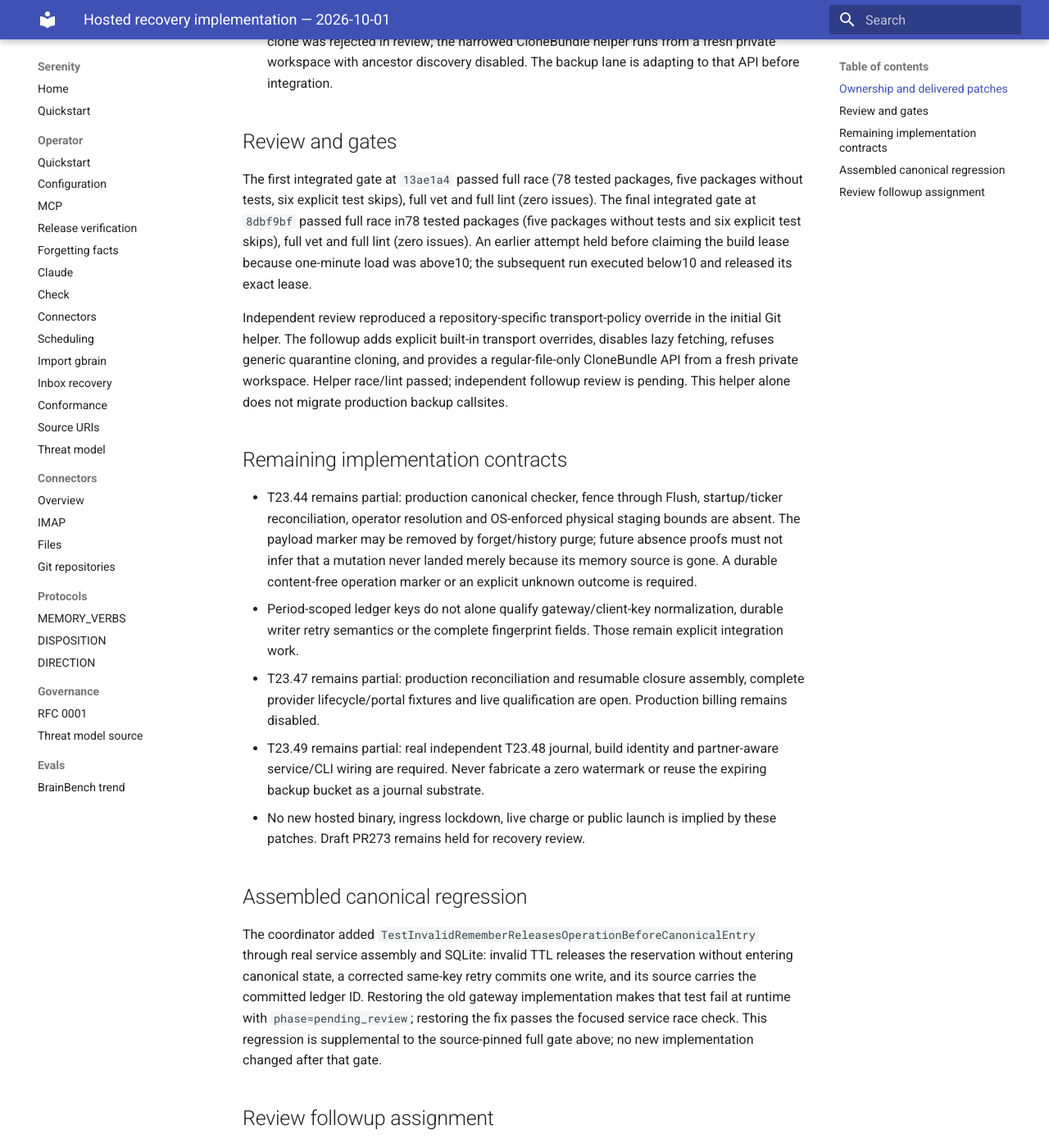
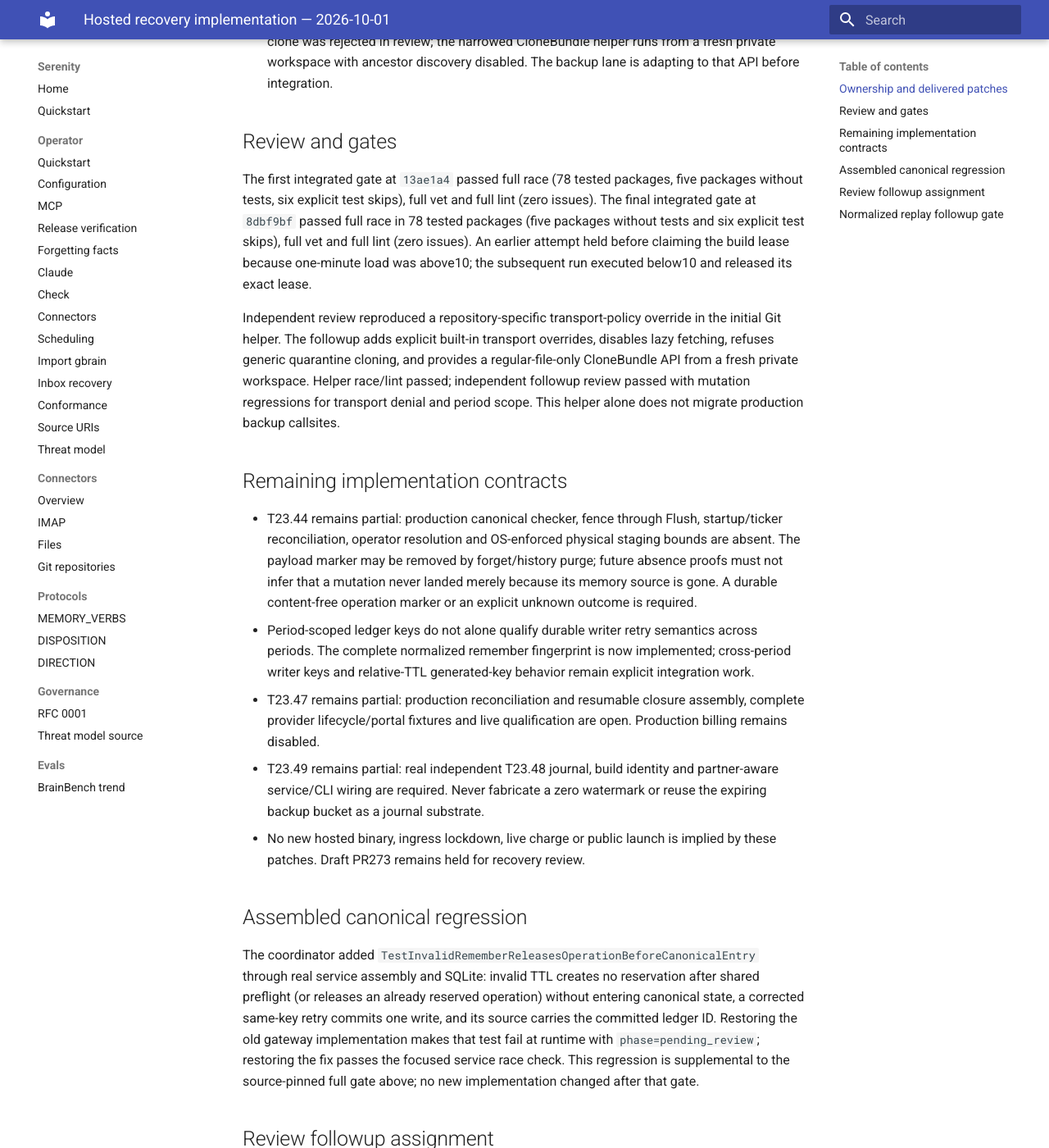
Before and after one commit to sirerun/serenity, an MkDocs documentation site: the page built from docs/plans/hosted-recovery-implementation-2026-10-01.md, in a window 1280 px wide and 1400 px high, scrolled down 743 px. Shown: the whole window at 82% size. Built offline with MkDocs 1.6.1 and Material for MkDocs 9.7.7, drawn with Linux system fonts in a browser that asks for light colours; some of the changed text lies outside the part shown.

Commit message:
docs: record normalized replay full local gate

```diff
--- a/docs/plans/hosted-recovery-implementation-2026-10-01.md
+++ b/docs/plans/hosted-recovery-implementation-2026-10-01.md
@@ -11,22 +11,26 @@
 
 ## Review and gates
 
-The first integrated gate at `13ae1a4` passed full race (78 tested packages, five packages without tests, six explicit test skips), full vet and full lint (zero issues). The final integrated gate at `8dbf9bf` passed full race in78 tested packages (five packages without tests and six explicit test skips), full vet and full lint (zero issues). An earlier attempt held before claiming the build lease because one-minute load was above10; the subsequent run executed below10 and released its exact lease.
+The first integrated gate at `13ae1a4` passed full race (78 tested packages, five packages without tests, six explicit test skips), full vet and full lint (zero issues). The final integrated gate at `8dbf9bf` passed full race in 78 tested packages (five packages without tests and six explicit test skips), full vet and full lint (zero issues). An earlier attempt held before claiming the build lease because one-minute load was above10; the subsequent run executed below10 and released its exact lease.
 
-Independent review reproduced a repository-specific transport-policy override in the initial Git helper. The followup adds explicit built-in transport overrides, disables lazy fetching, refuses generic quarantine cloning, and provides a regular-file-only CloneBundle API from a fresh private workspace. Helper race/lint passed; independent followup review is pending. This helper alone does not migrate production backup callsites.
+Independent review reproduced a repository-specific transport-policy override in the initial Git helper. The followup adds explicit built-in transport overrides, disables lazy fetching, refuses generic quarantine cloning, and provides a regular-file-only CloneBundle API from a fresh private workspace. Helper race/lint passed; independent followup review passed with mutation regressions for transport denial and period scope. This helper alone does not migrate production backup callsites.
 
 ## Remaining implementation contracts
 
 - T23.44 remains partial: production canonical checker, fence through Flush, startup/ticker reconciliation, operator resolution and OS-enforced physical staging bounds are absent. The payload marker may be removed by forget/history purge; future absence proofs must not infer that a mutation never landed merely because its memory source is gone. A durable content-free operation marker or an explicit unknown outcome is required.
-- Period-scoped ledger keys do not alone qualify gateway/client-key normalization, durable writer retry semantics or the complete fingerprint fields. Those remain explicit integration work.
+- Period-scoped ledger keys do not alone qualify durable writer retry semantics across periods. The complete normalized remember fingerprint is now implemented; cross-period writer keys and relative-TTL generated-key behavior remain explicit integration work.
 - T23.47 remains partial: production reconciliation and resumable closure assembly, complete provider lifecycle/portal fixtures and live qualification are open. Production billing remains disabled.
 - T23.49 remains partial: real independent T23.48 journal, build identity and partner-aware service/CLI wiring are required. Never fabricate a zero watermark or reuse the expiring backup bucket as a journal substrate.
 - No new hosted binary, ingress lockdown, live charge or public launch is implied by these patches. Draft PR273 remains held for recovery review.
 
 ## Assembled canonical regression
 
-The coordinator added `TestInvalidRememberReleasesOperationBeforeCanonicalEntry` through real service assembly and SQLite: invalid TTL releases the reservation without entering canonical state, a corrected same-key retry commits one write, and its source carries the committed ledger ID. Restoring the old gateway implementation makes that test fail at runtime with `phase=pending_review`; restoring the fix passes the focused service race check. This regression is supplemental to the source-pinned full gate above; no new implementation changed after that gate.
+The coordinator added `TestInvalidRememberReleasesOperationBeforeCanonicalEntry` through real service assembly and SQLite: invalid TTL creates no reservation after shared preflight (or releases an already reserved operation) without entering canonical state, a corrected same-key retry commits one write, and its source carries the committed ledger ID. Restoring the old gateway implementation makes that test fail at runtime with `phase=pending_review`; restoring the fix passes the focused service race check. This regression is supplemental to the source-pinned full gate above; no new implementation changed after that gate.
 
 ## Review followup assignment
 
 Independent review confirmed the initial two-field remember fingerprint permits a changed visibility/provenance/TTL/entity/kind to replay a committed key before the writer can reject it. The coordinator holds the canonical-write merge for this fix. The Luna backup/reviewer lane now owns gateway fingerprint normalization and a shared pure server-memory preflight helper, plus standalone request/replay regression tests. No schema or writer edits are assigned in this followup. The fix must preserve normalized default equivalence and reject changed or invalid payloads before replay; T23.44 reconciliation/storage conditions stay open.
+
+## Normalized replay followup gate
+
+The followup at `1815e70b8c0f0378f119fc286ebffb0a46854564` shares the handler’s pure validation/default normalization with gateway replay. Fingerprints include brain, fact, provenance, visibility, parsed TTL, canonical entity type/slug and kind; invalid input is rejected before ledger reservation/replay. Explicit defaults equal omitted defaults, and client-provided canonical IDs remain ignored. Full local race passed in 78 tested packages, five packages have no tests, and six existing gated cases were skipped; full vet and full lint passed with zero lint issues. The exact shared build lease was released. Completion-plan validation passed 34 contracts and requirement coverage; it is a preview, not acceptance. Independent followup review and coordinator mutation verification are required before lifting the PR326 fingerprint hold.
```
